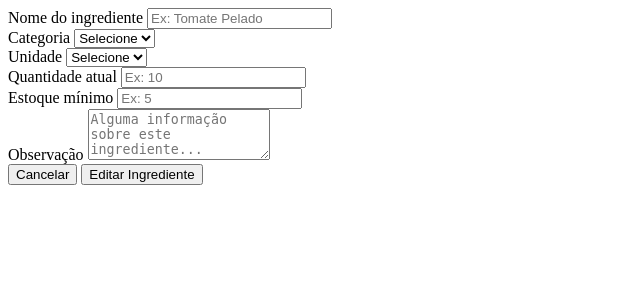
After one commit to gust4vo-leg/Luce-d-Italia, a PHP site: page /pasta-admin/insertIngredientes.php in a window 1280 px wide. The commit adds this page. Shown: the top 300 px of the page, without its empty margins (0-640 px from the left). Run offline with PHP 8.4, Linux system fonts and the light colour scheme; data comes from the database, SQL or seed files in the repository.

Commit message:
Adição da funcionalidade de edição de ingredientes na página de admin

```diff
--- a/pasta-admin/admin.php
+++ b/pasta-admin/admin.php
@@ -118,9 +118,9 @@ if ($categoriaPrato == 'todos') {
                     </td>
                     <td>
                       <div class="acao">
-                        <button type="button" class="btnEditar" onclick="abrirModalEditar()">
+                        <a href="./insertIngredientes.php?id='.$estoque['id_ingrediente'].'" type="button" class="btnEditar" >
                           <i class="bi bi-pencil"></i>
-                        </button>
+                        </a>
                         <button class="btn-excluir">
                           <i class="bi bi-trash"></i>
                         </button>
--- /dev/null
+++ b/pasta-admin/insertIngredientes.php
@@ -0,0 +1,109 @@
+<?php
+require_once '../crud.php';
+
+
+$id = intval($_GET['id'] ?? 0);
+
+$ingr = read($pdo, 'estoques', "id_ingrediente =  $id");
+
+if ($_SERVER['REQUEST_METHOD'] === 'POST') {
+    $nome = $_POST['nome'];
+    $categoria = $_POST['categoria'];
+    $unidade = $_POST['unidade'];
+    $quantidade = $_POST['quantidade'];
+    $estoque_minimo = $_POST['estoque_minimo'];
+    $observacao = $_POST['observacao'];
+
+    $add = [
+        'nome_ingredientes' => $nome,
+        'categoria' => $categoria,
+        'unidade' => $unidade,
+        'qtd_ingrediente' => $quantidade,
+        'estoque_min' => $estoque_minimo
+    ];
+    update($pdo, 'estoques', $add, "id_ingrediente = $id");
+
+    header('Location: ./admin.php');
+    exit;
+}
+
+
+?>
+
+<!DOCTYPE html>
+<html lang="en">
+
+<head>
+    <meta charset="UTF-8">
+    <meta name="viewport" content="width=device-width, initial-scale=1.0">
+    <title>Document</title>
+</head>
+
+<body>
+
+</body>
+<form action="" method="POST">
+    <div class="campo-modal">
+        <label for="nomeEditar">Nome do ingrediente</label>
+        <input type="text" id="nomeEditar" name="nome" placeholder="Ex: Tomate Pelado"
+            value="<?= $ingr['nome_ingredientes'] ?? '' ?>" required>
+    </div>
+
+    <div class="linha-modal">
+        <div class="campo-modal">
+            <label for="categoriaEditar">Categoria</label>
+            <select id="categoriaEditar" name="categoria" value="<?= $ingr['categoria'] ?>" required>
+                <option value="">Selecione</option>
+                <option value="vegetais">Vegetais</option>
+                <option value="laticinios">Laticínios</option>
+                <option value="carnes">Carnes</option>
+                <option value="massas">Massas</option>
+                <option value="temperos">Temperos</option>
+                <option value="bebidas">Bebidas</option>
+                <option value="outros">Outros</option>
+            </select>
+        </div>
+
+        <div class="campo-modal">
+            <label for="unidadeEditar">Unidade</label>
+            <select id="unidadeEditar" name="unidade" value="<?= $ingr['unidade'] ?>" required>
+                <option value="">Selecione</option>
+                <option value="kg">Kg</option>
+                <option value="g">Gramas</option>
+                <option value="l">Litros</option>
+                <option value="ml">Mililitros</option>
+                <option value="un">Unidade</option>
+            </select>
+        </div>
+    </div>
+
+    <div class="linha-modal">
+        <div class="campo-modal">
+            <label for="quantidadeEditar">Quantidade atual</label>
+            <input type="number" id="quantidadeEditar" name="quantidade" value="<?= $ingr['qtd_ingrediente'] ?>"
+                placeholder="Ex: 10" min="0" step="0.01" required>
+        </div>
+
+        <div class="campo-modal">
+            <label for="estoqueMinimoEditar">Estoque mínimo</label>
+            <input type="number" id="estoqueMinimoEditar" name="estoque_minimo" value="<?= $ingr['estoque_min'] ?>"
+                placeholder="Ex: 5" min="0" step="0.01" required>
+        </div>
+    </div>
+
+    <div class="campo-modal">
+        <label for="observacaoEditar">Observação</label>
+        <textarea id="observacaoEditar" name="observacao" rows="3"
+            placeholder="Alguma informação sobre este ingrediente..."></textarea>
+    </div>
+
+    <div class="acoes-modal">
+        <button type="button" id="cancelarModalEditar" class="btn-cancelar">Cancelar</button>
+        <button type="submit" class="btn-salvar">
+            <i class="bi bi-check-lg"></i>
+            Editar Ingrediente
+        </button>
+    </div>
+</form>
+
+</html>
```
